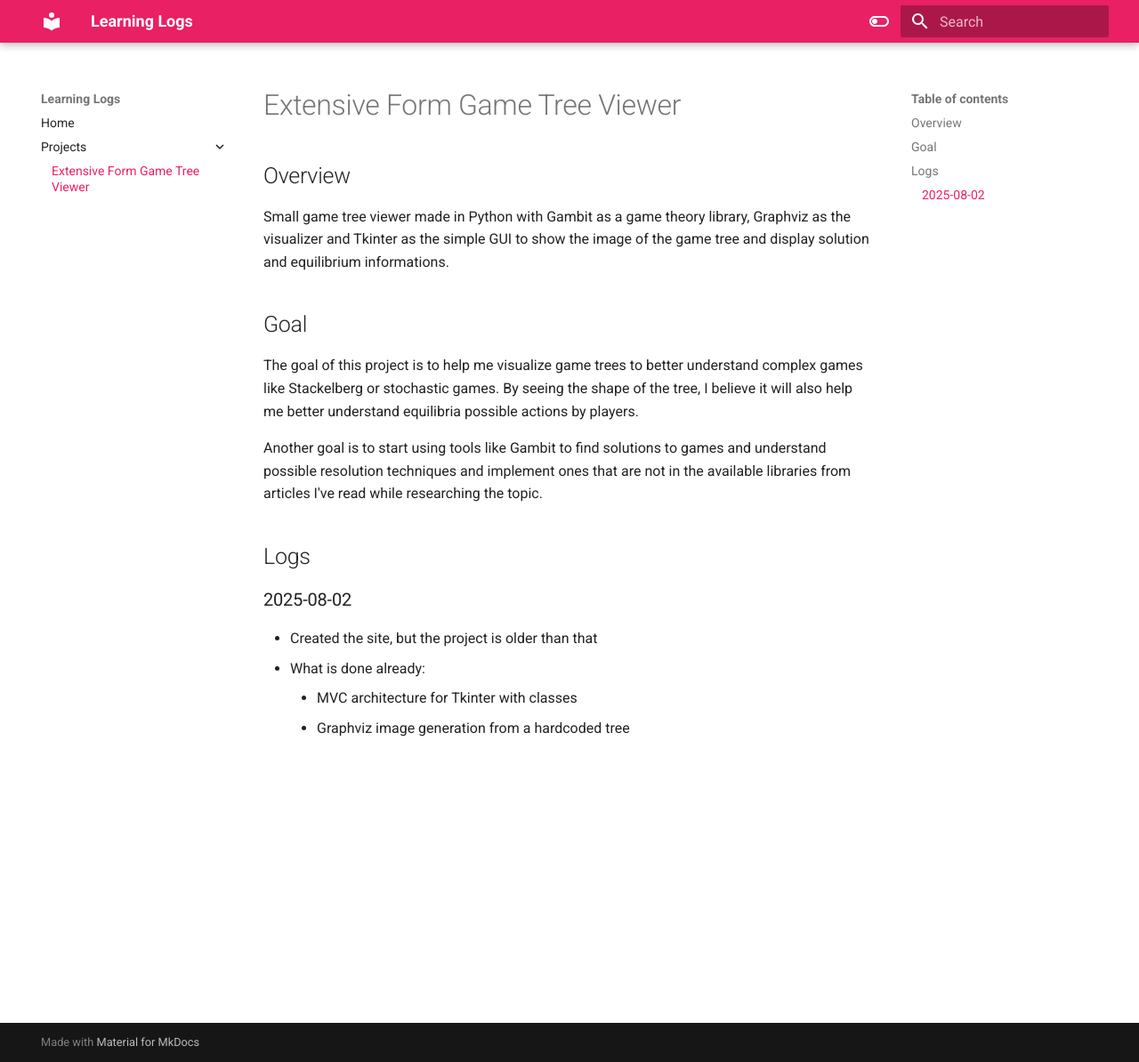
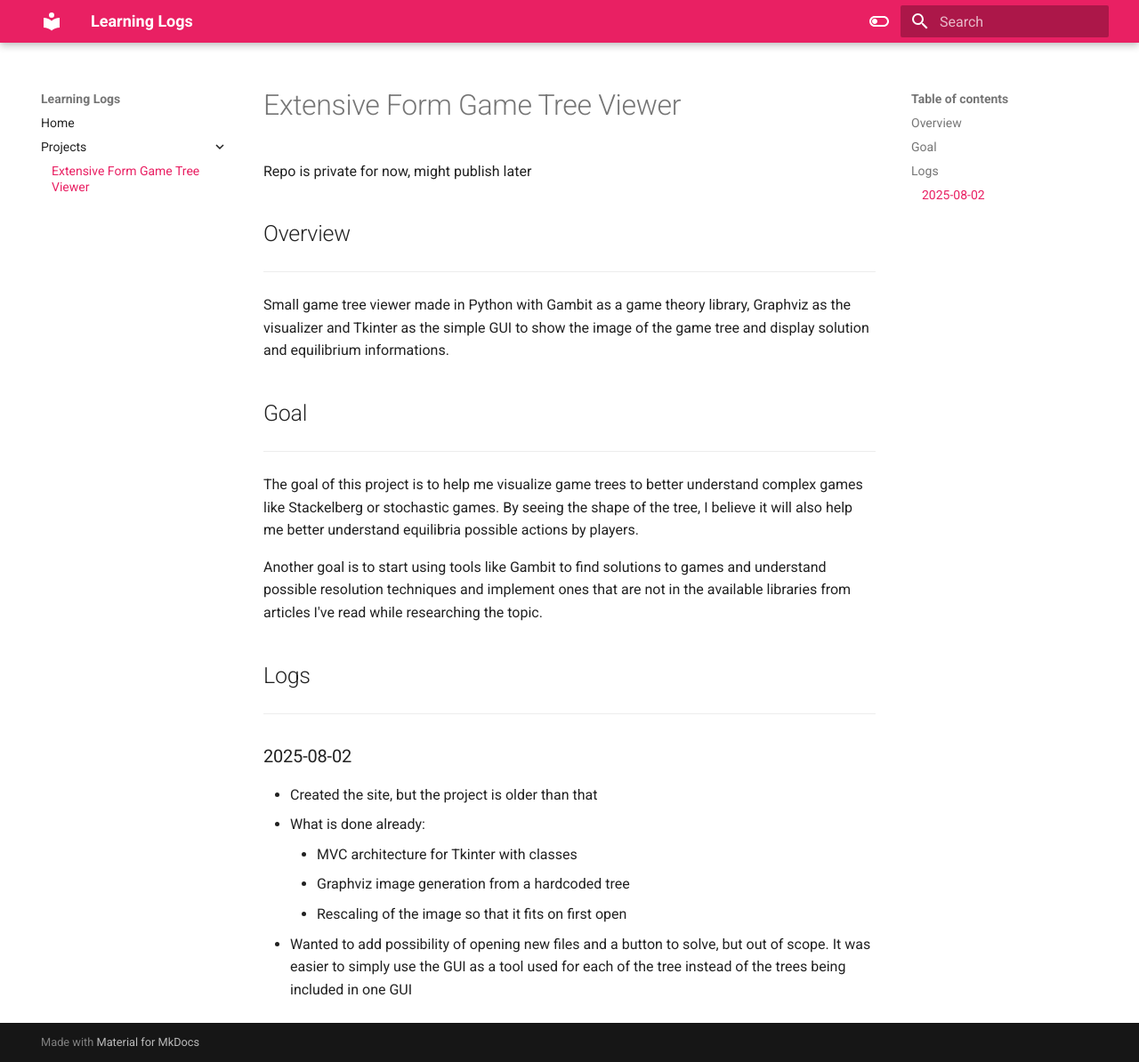
Before and after one commit to j-dumas/learning-logs, an MkDocs documentation site: the page built from content/Projects/Extensive Form Game Tree Viewer.md, in a window 1280 px wide and 1194 px high. Shown: the whole window at 89% size. Built offline with MkDocs 1.6.1 and Material for MkDocs 9.7.7, drawn with Linux system fonts in a browser that asks for light colours.

Commit message:
Sync from private vault on 2025-08-02 14:03:15 UTC

```diff
--- a/content/Projects/Game Theory Viewer.md
+++ b/content/Projects/Extensive Form Game Tree Viewer.md
@@ -1,17 +1,23 @@
 # Extensive Form Game Tree Viewer
-
+Repo is private for now, might publish later
 ## Overview
+---
 Small game tree viewer made in Python with Gambit as a game theory library, Graphviz as the visualizer and Tkinter as the simple GUI to show the image of the game tree and display solution and equilibrium informations.
 
 ## Goal
+---
 The goal of this project is to help me visualize game trees to better understand complex games like Stackelberg or stochastic games.
 By seeing the shape of the tree, I believe it will also help me better understand equilibria possible actions by players.
 
 Another goal is to start using tools like Gambit to find solutions to games and understand possible resolution techniques and implement ones that are not in the available libraries from articles I've read while researching the topic.
 
 ## Logs
+---
 ### 2025-08-02
 - Created the site, but the project is older than that
 - What is done already:
 	- MVC architecture for Tkinter with classes
 	- Graphviz image generation from a hardcoded tree
+	- Rescaling of the image so that it fits on first open
+- Wanted to add possibility of opening new files and a button to solve, but out of scope.
+  It was easier to simply use the GUI as a tool used for each of the tree instead of the trees being included in one GUI
```
Also changed, not shown: content/index.md (+1 -1 lines).
